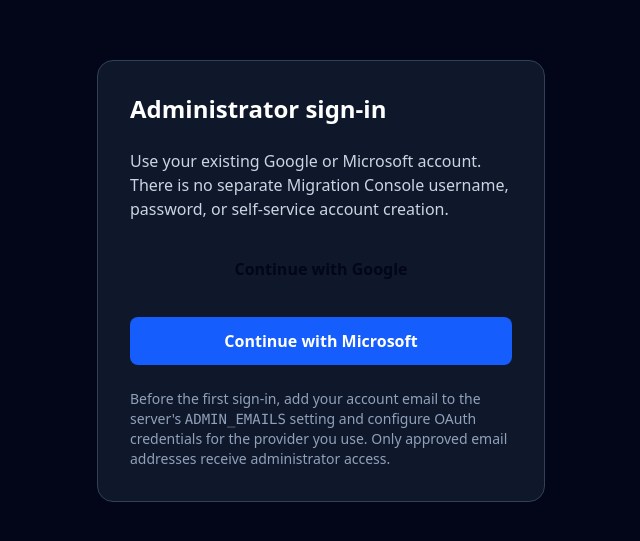
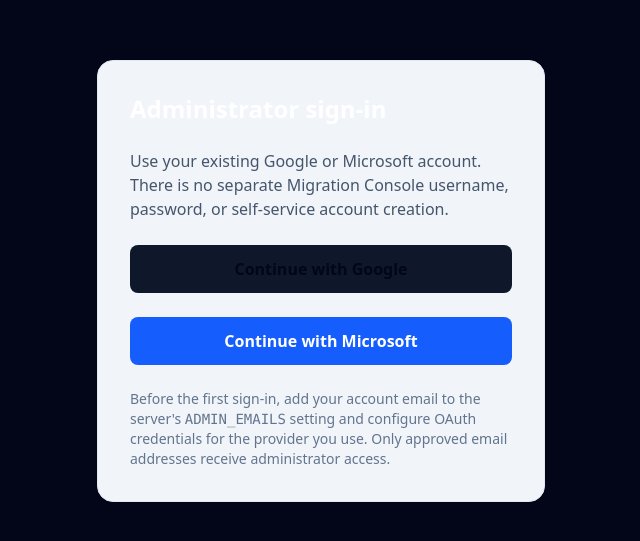
Before and after one commit to sgunti-ai/migration-tool, a React (Vite) app: page / in a window 1280 px wide. Shown: the part 119-660 px from the top of the page, without its empty margins (319-959 px from the left). Built offline with nearby package versions, Linux system fonts and the light colour scheme; no server answers.

Commit message:
Synchronize dark-theme surfaces in SignInPage.tsx

```diff
--- a/src/components/SignInPage.tsx
+++ b/src/components/SignInPage.tsx
@@ -1,12 +1,12 @@
 import React from 'react';
 export function SignInPage() {
   return <main className="min-h-screen bg-slate-950 text-white flex items-center justify-center p-6">
-    <section className="max-w-md w-full rounded-2xl border border-slate-700 bg-slate-900 p-8 space-y-6">
+    <section className="max-w-md w-full rounded-2xl border border-slate-700 bg-slate-900 p-8 space-y-6 dark:bg-slate-100 dark:border-slate-200">
       <h1 className="text-2xl font-semibold">Administrator sign-in</h1>
-      <p className="text-slate-300">Use your existing Google or Microsoft account. There is no separate Migration Console username, password, or self-service account creation.</p>
+      <p className="text-slate-300 dark:text-slate-600">Use your existing Google or Microsoft account. There is no separate Migration Console username, password, or self-service account creation.</p>
       <a className="block text-center rounded-lg bg-white dark:bg-slate-900 text-slate-950 px-4 py-3 font-semibold" href="/auth/google/start">Continue with Google</a>
       <a className="block text-center rounded-lg bg-blue-600 text-white px-4 py-3 font-semibold" href="/auth/microsoft/start">Continue with Microsoft</a>
-      <p className="text-sm text-slate-400">Before the first sign-in, add your account email to the server's <code>ADMIN_EMAILS</code> setting and configure OAuth credentials for the provider you use. Only approved email addresses receive administrator access.</p>
+      <p className="text-sm text-slate-400 dark:text-slate-500">Before the first sign-in, add your account email to the server's <code>ADMIN_EMAILS</code> setting and configure OAuth credentials for the provider you use. Only approved email addresses receive administrator access.</p>
     </section>
   </main>;
 }
```
